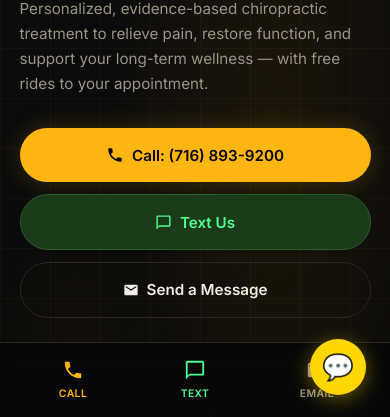
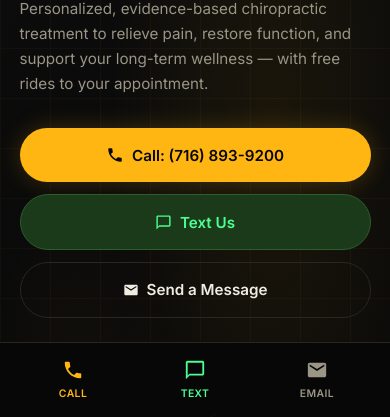
Before and after one commit to blk-gif/walden-chiropractic-website, a website: page index.html in a window 390 px wide. Shown: the part 425-842 px from the top of the page. Drawn offline with nearby package versions, Linux system fonts and the light colour scheme; no server answers.

Commit message:
Remove floating SMS bubble button
Removed the fixed bottom-right gold bubble (.text-float-btn) — element and all associated CSS.
The mobile bottom action bar and hero Text Us button still handle SMS.

Co-Authored-By: Claude Sonnet 4.6 <noreply@anthropic.com>

```diff
--- a/index.html
+++ b/index.html
@@ -707,29 +707,6 @@
       .faq-question { font-size: 0.95rem; }
     }
 
-    /* ── TEXT FLOAT BUTTON ── */
-    .text-float-btn {
-      position: fixed;
-      bottom: 24px;
-      right: 24px;
-      width: 56px;
-      height: 56px;
-      background: #FFD700;
-      color: #000;
-      border-radius: 50%;
-      display: flex;
-      align-items: center;
-      justify-content: center;
-      font-size: 1.6rem;
-      text-decoration: none;
-      box-shadow: 0 4px 20px rgba(255, 215, 0, 0.4);
-      z-index: 999;
-      transition: transform 0.2s ease, box-shadow 0.2s ease;
-    }
-    .text-float-btn:hover {
-      transform: scale(1.1);
-      box-shadow: 0 6px 28px rgba(255, 215, 0, 0.6);
-    }
   </style>
 </head>
 <body>
@@ -1410,11 +1387,6 @@
   </a>
 </div>
 
-<!-- WhatsApp / Text Float Button -->
-<a href="sms:+17168939200" class="text-float-btn" title="Text Us">
-  💬
-</a>
-
 <!-- Gallery Lightbox -->
 <div class="gallery-lightbox" id="gallery-lightbox" onclick="closeLightbox()">
   <button class="gallery-lightbox-close" onclick="closeLightbox()">×</button>
```
